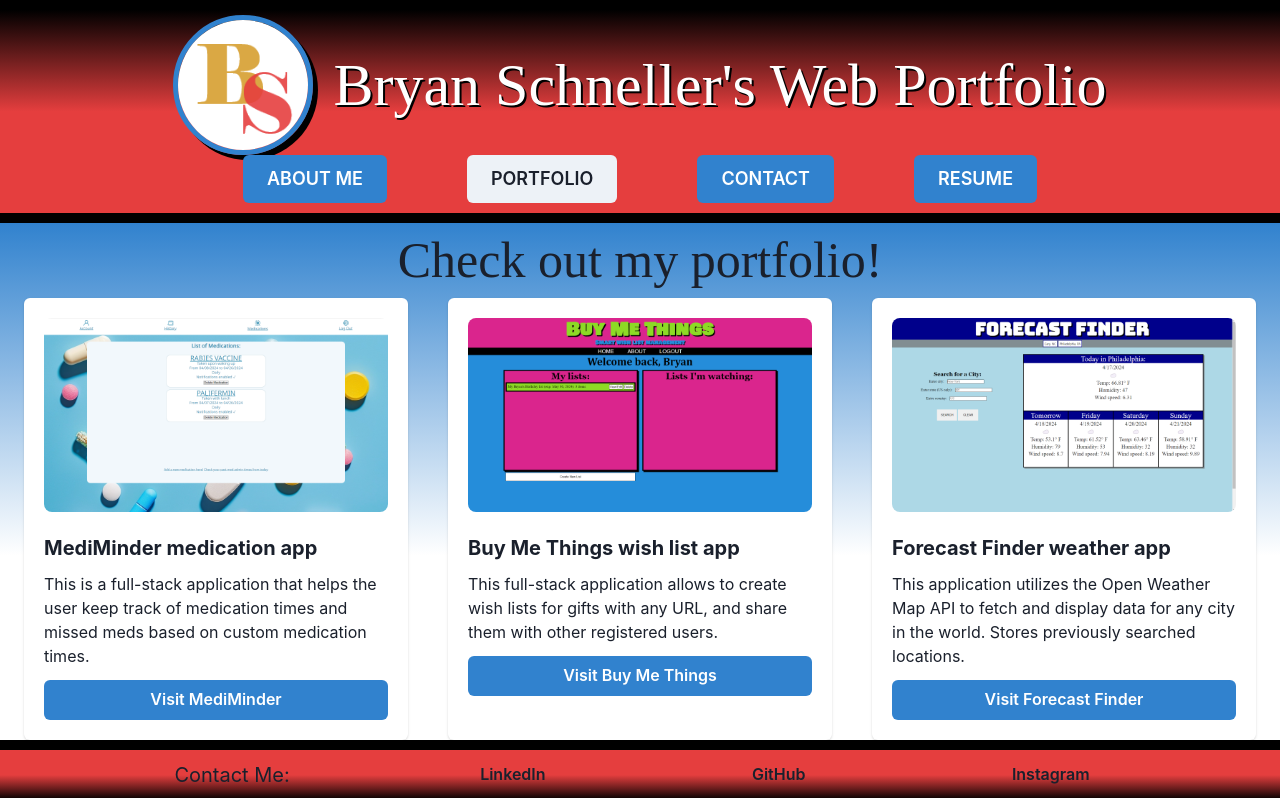
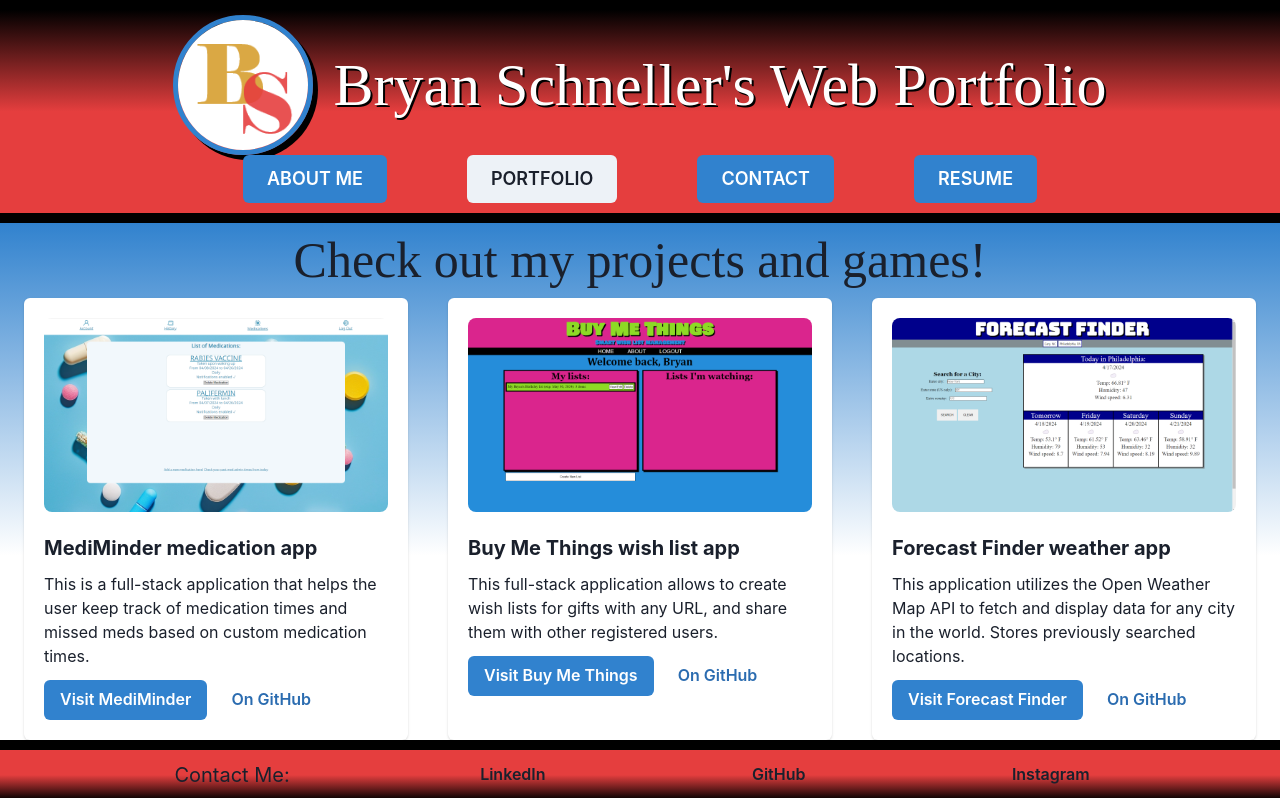
Before and after one commit to ChairSitter/DeveloperPortfolio, a React (Vite) app: page /Portfolio in a window 1280 px wide. Shown: the top 798 px of the page. Built offline with nearby package versions, Linux system fonts and the light colour scheme; a web font is replaced by a local one.

Commit message:
Add GitHub links

```diff
--- a/src/App.css
+++ b/src/App.css
@@ -106,7 +106,7 @@ main {
 }
 
 #portfolio-content {
-    margin-bottom: 60px;
+    margin-bottom: 75px;
 }
 
 /*Footer*/
--- a/src/components/Project.jsx
+++ b/src/components/Project.jsx
@@ -1,7 +1,7 @@
-import { Card, CardHeader, CardBody, CardFooter, Stack, Image, Heading, Text, Button } from '@chakra-ui/react'
+import { Card, CardHeader, CardBody, CardFooter, Stack, Image, Heading, Text, Button, ButtonGroup, Link } from '@chakra-ui/react'
 
 export default function Project(props) {
-    const { projSource, projAlt, projHeading, projAdd, projText } = props;
+    const { projSource, projAlt, projHeading, projAdd, projText, projURL, projGH } = props;
     return (
         <>
             <Card maxW='sm'>
@@ -16,9 +16,18 @@ export default function Project(props) {
                         <Text>
                             {projText}
                         </Text>
-                        <Button variant='solid' colorScheme='blue'>
-                            Visit {projHeading}
-                        </Button>
+                        <ButtonGroup>
+                        <Link href={projURL} isExternal>
+                            <Button variant='solid' colorScheme='blue'>
+                                Visit {projHeading}
+                            </Button>
+                        </Link>
+                        <Link href={projGH} isExternal>
+                            <Button variant='ghost' colorScheme='blue'>
+                                On GitHub
+                            </Button>
+                        </Link>
+                        </ButtonGroup>
                     </Stack>
                 </CardBody>
             </Card>
--- a/src/pages/Portfolio.jsx
+++ b/src/pages/Portfolio.jsx
@@ -4,7 +4,7 @@ import { SimpleGrid } from '@chakra-ui/react';
 export default function Portfolio() {
     return (
         <>
-            <h2 className="page-title">Check out my portfolio!</h2>
+            <h2 className="page-title">Check out my projects and games!</h2>
             <div className="page-content" id="portfolio-content">
                 <SimpleGrid columns={3} spacing={10}>
                     <Project
@@ -13,7 +13,8 @@ export default function Portfolio() {
                         projHeading={'MediMinder'}
                         projAdd={'medication app'}
                         projText={'This is a full-stack application that helps the user keep track of medication times and missed meds based on custom medication times.'}
-                        projURL={'url'}
+                        projURL={'https://mediminder-e3e3cf63329a.herokuapp.com/'}
+                        projGH={'https://github.com/cspecialblackberry/MediMinder-App'}
                     />
                     <Project
                         projSource={'../src/assets/images/BuyMeThingsImg.png'}
@@ -21,7 +22,8 @@ export default function Portfolio() {
                         projHeading={'Buy Me Things'}
                         projAdd={'wish list app'}
                         projText={'This full-stack application allows to create wish lists for gifts with any URL, and share them with other registered users.'}
-                        projURL={'url'}
+                        projURL={'https://smart-wish-list.onrender.com/'}
+                        projGH={'https://github.com/rbenjamin4/WishList'}
                     />
                     <Project
                         projSource={'../src/assets/images/ForecastImg.png'}
@@ -29,7 +31,8 @@ export default function Portfolio() {
                         projHeading={'Forecast Finder'}
                         projAdd={'weather app'}
                         projText={'This application utilizes the Open Weather Map API to fetch and display data for any city in the world. Stores previously searched locations.'}
-                        projURL={'url'}
+                        projURL={'https://chairsitter.github.io/WeatherApp/'}
+                        projGH={'https://github.com/ChairSitter/WeatherApp'}
                     />
                     <Project
                         projSource={'../src/assets/images/RainbowImg.png'}
@@ -37,7 +40,8 @@ export default function Portfolio() {
                         projHeading={'Rainbow Multi-Match'}
                         projAdd={'betting game'}
                         projText={'This game involves quick thinking to compare the outcome of two sets of boxes based on specific combos. Multiply wisely to boost your payouts.'}
-                        projURL={'url'}
+                        projURL={'https://chairsitter.github.io/MatchingGame/'}
+                        projGH={'https://github.com/ChairSitter/MatchingGame'}
                     />
                     <Project
                         projSource={'../src/assets/images/GoldRingGuessImg.png'}
@@ -45,7 +49,8 @@ export default function Portfolio() {
                         projHeading={'Gold Ring Guess'}
                         projAdd={'estimation game'}
                         projText={'This is a math and observation-based guessing game. Guess the value of the grid using the slider and go for the lowest total over 10 rounds.'}
-                        projURL={'url'}
+                        projURL={'https://chairsitter.github.io/Gold-Ring-Guess/'}
+                        projGH={'https://github.com/ChairSitter/Gold-Ring-Guess'}
                     />
                     <Project
                         projSource={'../src/assets/images/CyberWarImg.png'}
@@ -53,7 +58,8 @@ export default function Portfolio() {
                         projHeading={'Cyber War'}
                         projAdd={'card game'}
                         projText={'This is a bidding and bluffing game. Play your cards in the right order to win the center values and cash in on bonuses for shape, number, and color.'}
-                        projURL={'url'}
+                        projURL={'https://chairsitter.github.io/CyberWarGame/'}
+                        projGH={'https://github.com/ChairSitter/CyberWarGame'}
                     />
                 </SimpleGrid>
             </div>
```
Also changed, not shown: 1 other file (tests, documents, lock files or other folders).
